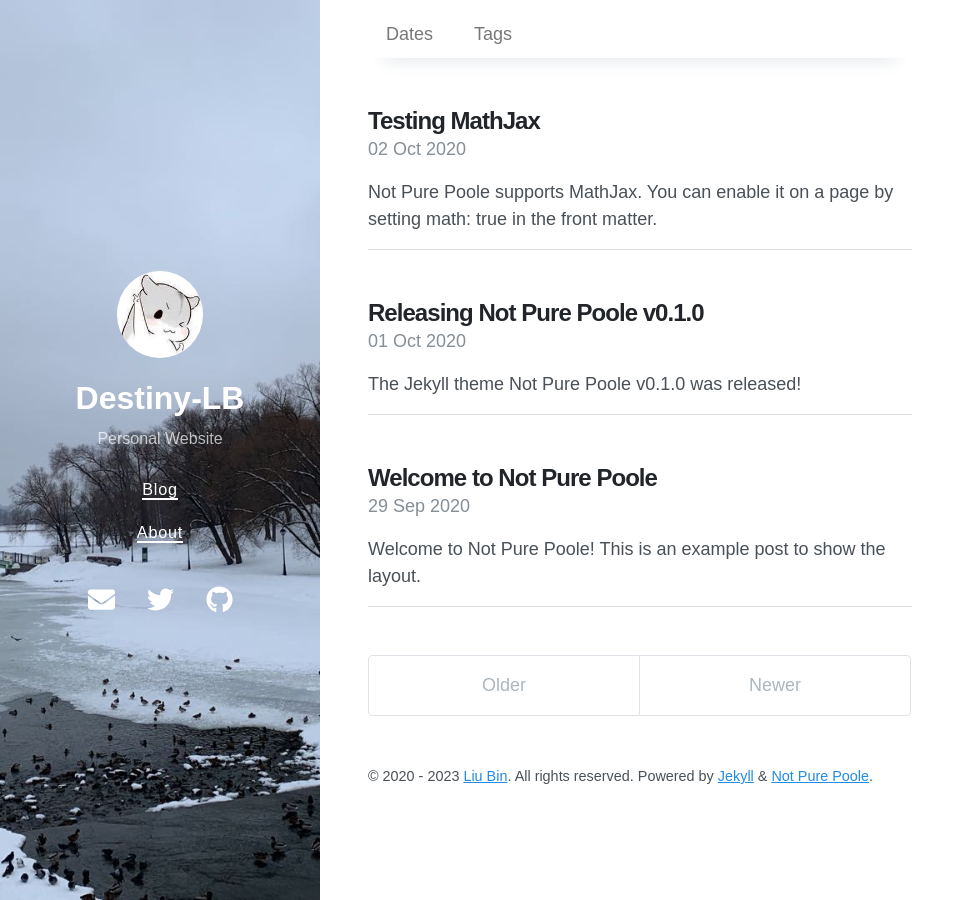
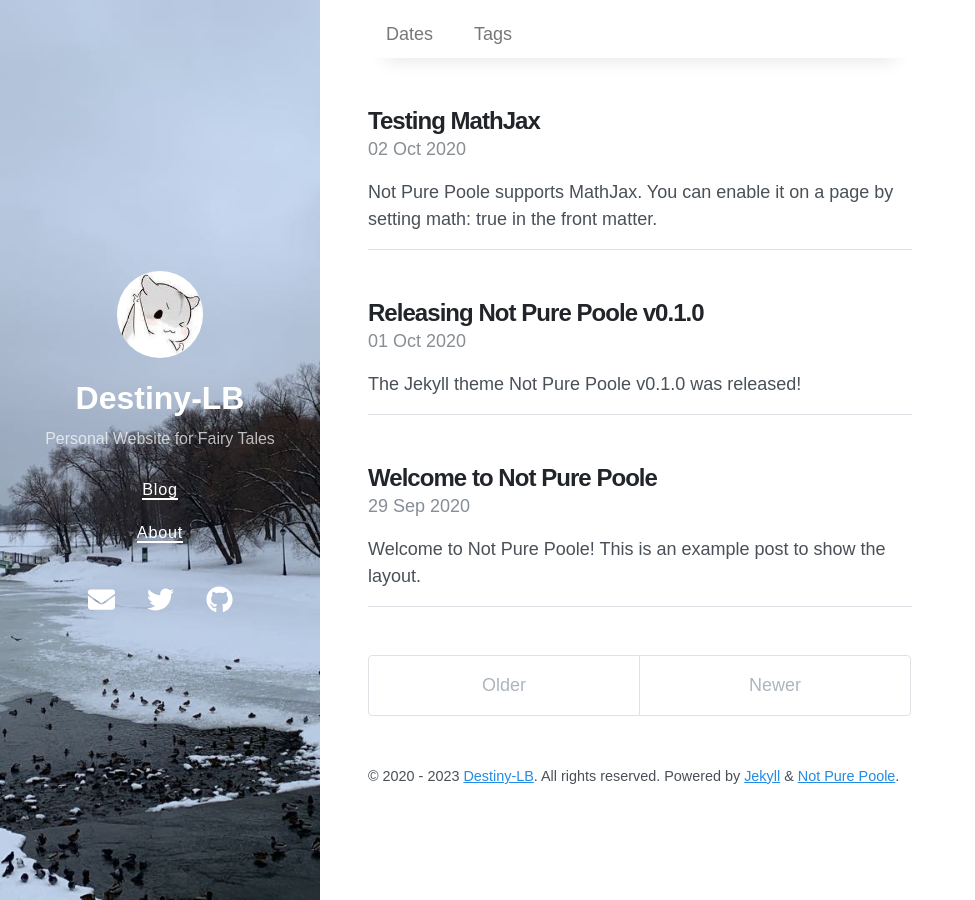
Before and after one commit to Destiny-LB/destiny-lb.github.io, a Jekyll site: the page built from index.html, in a window 1280 px wide. Shown: the whole page, without its empty margins (0-975 px from the left). Built offline with Jekyll 4.4.1, drawn with Linux system fonts in a browser that asks for light colours; nearby versions of some CDN libraries; the list of posts is cut into pages by our own code.

Commit message:
Update _config.yml

```diff
--- a/_config.yml
+++ b/_config.yml
@@ -1,6 +1,6 @@
 # Setup
 title: Destiny-LB
-description: Personal Website
+description: Personal Website for Fairy Tales
 url: https://destiny-lb.github.io
 avatar: /avatar.jpeg
 paginate: 5
@@ -35,7 +35,7 @@ logo: logo.png
 social:
   name: Liu Bin
   links:
-    - https://twitter.com/vszhub
+    - https://twitter.com/Destiny_LiuBin
     - https://github.com/Destiny-LB
 google_site_verification: xxxxx
 lang: en
@@ -54,6 +54,6 @@ sass:
 
 # Specify the author for blog posts
 author:
-  name: Liu Bin
+  name: Destiny-LB
   url: https://github.com/Destiny-LB
   email: lb13487247754@gmail.com
```
